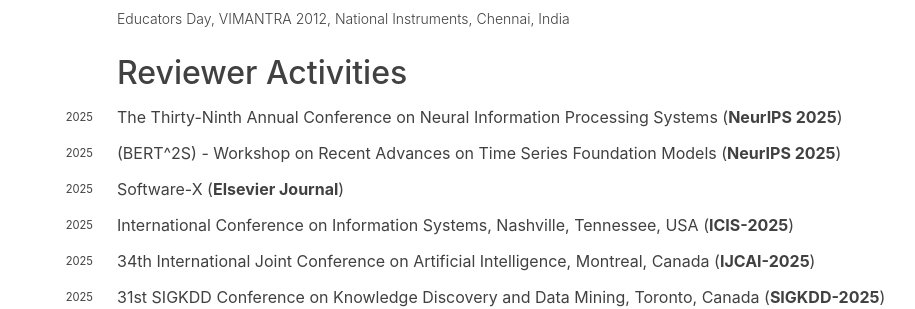
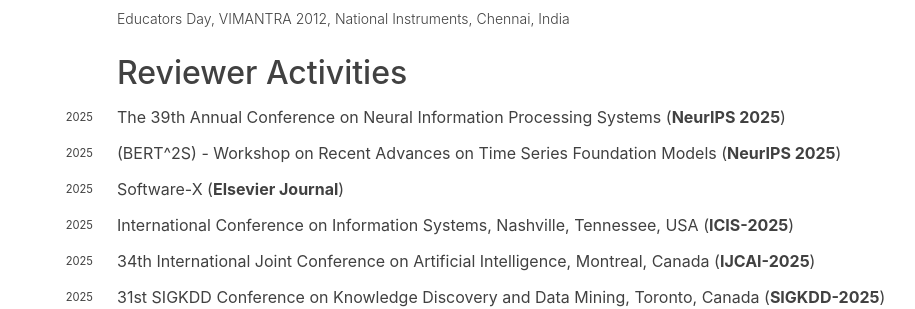
Before and after one commit to hariharanragothaman/hariharanragothaman.github.io, a Jekyll site: the page built from cv.md, in a window 1280 px wide and 900 px high, scrolled down 6253 px. Shown: the part 153-462 px from the top of the window, without its empty margins (215-1130 px from the left). Built offline with Jekyll 4.4.1, drawn with Linux system fonts in a browser that asks for light colours; nearby versions of some CDN libraries; some web fonts are replaced.

Commit message:
Polishes and Updates

```diff
--- a/_data/reviewer.yaml
+++ b/_data/reviewer.yaml
@@ -1,4 +1,4 @@
-- venue: The Thirty-Ninth Annual Conference on Neural Information Processing Systems
+- venue: The 39th Annual Conference on Neural Information Processing Systems
   venue-shorthand: NeurIPS 2025
   years:
     - year: 2025
```
